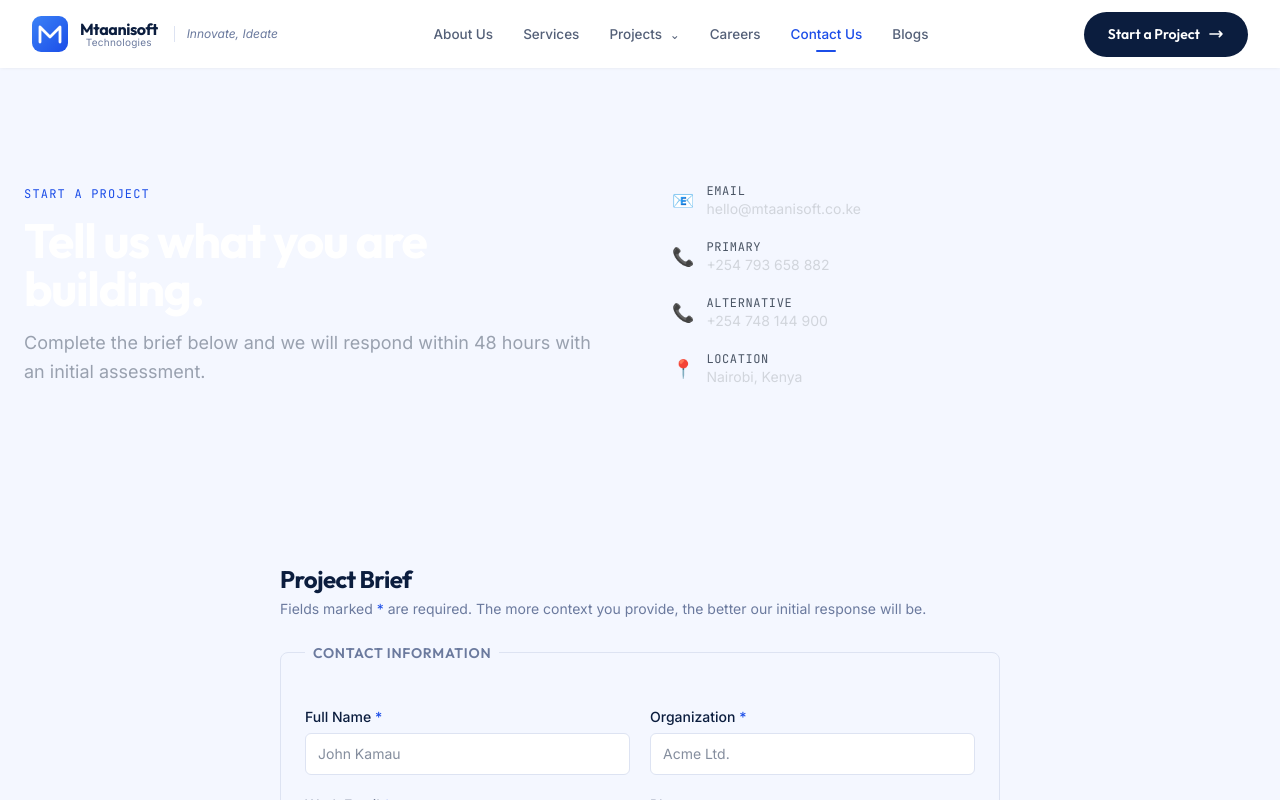
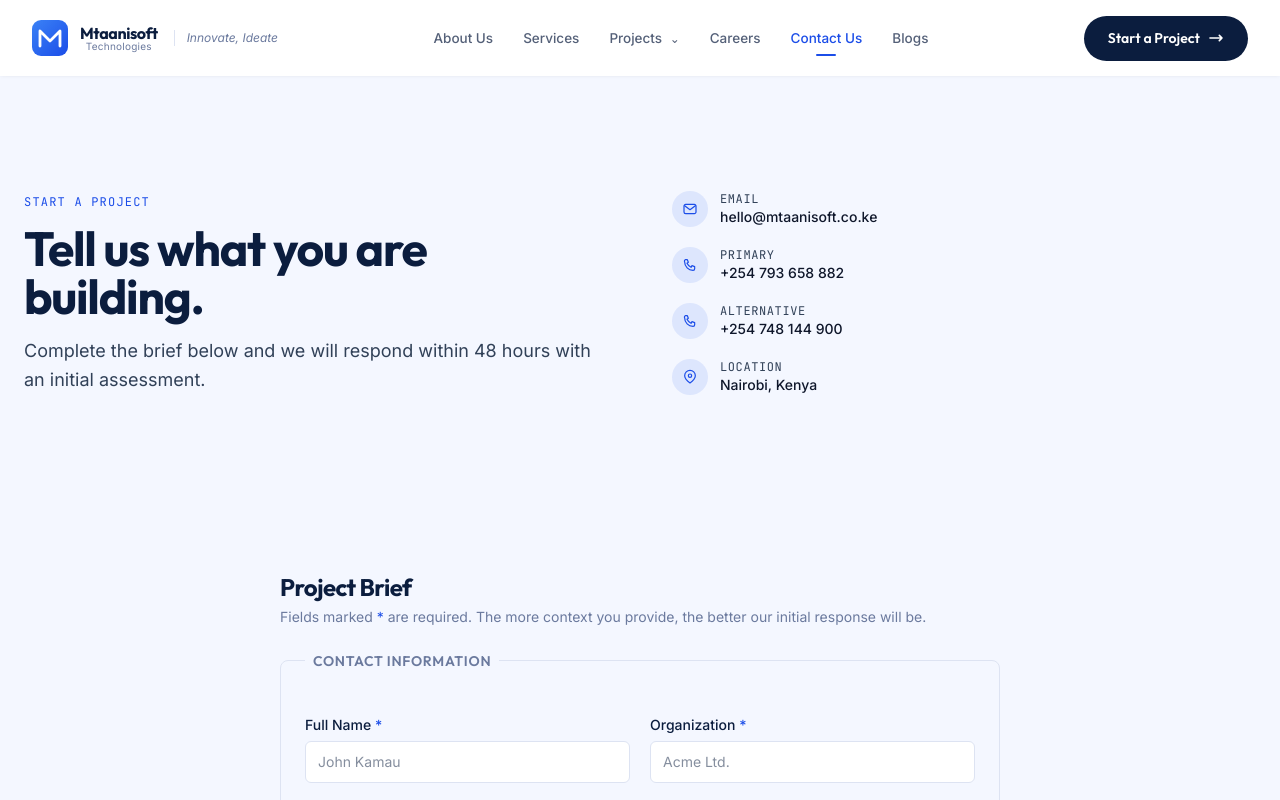
Before and after one commit to stevejj4/Mtaanisoft-Technologies-Website, a React (Vite) app: page / in a window 1280 px wide. Both pictures are taken after a click on the button "Contact Us". Shown: the top 800 px of the page. Built offline with nearby package versions, Linux system fonts and the light colour scheme; the HTML template or start-up script is replaced by a standard one.

Commit message:
ability to run on render

```diff
--- a/src/components/Nav.tsx
+++ b/src/components/Nav.tsx
@@ -50,7 +50,7 @@ export default function Nav({ page, navigate }: NavProps) {
 
   return (
     <nav className={`sticky top-0 z-50 bg-white transition-shadow duration-300 ${scrolled ? 'shadow-md shadow-black/5' : 'shadow-sm shadow-black/3'}`}>
-      <div className="max-w-7xl mx-auto px-5 md:px-8 flex items-center justify-between h-[68px]">
+      <div className="max-w-7xl mx-auto px-5 md:px-8 flex items-center justify-between min-h-19 py-2">
 
         {/* Logo */}
         <button onClick={() => go('about')} className="flex items-center gap-3 group shrink-0">
--- a/src/pages/AboutPage.tsx
+++ b/src/pages/AboutPage.tsx
@@ -151,10 +151,10 @@ export default function AboutPage({ navigate }: { navigate: (p: Page) => void })
             <h2 className="font-display text-3xl font-bold mt-3 mb-5 tracking-tight">
               Based in Nairobi, working across Kenya and beyond.
             </h2>
-            <p className="text-gray-400 text-sm leading-relaxed mb-6">
+            <p className="text-gray-300 text-sm leading-relaxed mb-6">
               Mtaanisoft Technologies operates from Nairobi, Kenya. We work with clients across Kenya and East Africa, and we have a distributed contributor network of technical specialists.
             </p>
-            <p className="text-gray-400 text-sm leading-relaxed">
+            <p className="text-gray-300 text-sm leading-relaxed">
               We understand Kenyan business environments, regulatory contexts, and the technical infrastructure realities that shape what solutions actually work here.
             </p>
           </div>
@@ -165,21 +165,21 @@ export default function AboutPage({ navigate }: { navigate: (p: Page) => void })
               { label: 'Remote-first', sub: 'Contributor model' },
               { label: 'Since 2023', sub: 'In operation' },
             ].map(item => (
-              <div key={item.label} className="border border-gray-800 rounded-lg p-5">
+              <div key={item.label} className="border border-gray-800 rounded-lg p-5 min-h-28 flex flex-col justify-center">
                 <div className="font-display font-semibold text-white mb-1">{item.label}</div>
-                <div className="text-xs font-mono text-gray-600">{item.sub}</div>
+                <div className="text-xs font-mono text-white/70">{item.sub}</div>
               </div>
             ))}
           </div>
         </div>
       </section>
 
-      <section className="py-20 bg-primary">
+      <section className="py-24 md:py-28 bg-primary">
         <div className="max-w-7xl mx-auto px-6 text-center">
           <h2 className="font-display text-3xl font-bold text-white mb-4 tracking-tight">
             Work with Mtaanisoft
           </h2>
-          <p className="text-emerald-100 mb-8 max-w-md mx-auto text-sm">
+          <p className="text-white/85 mb-8 max-w-md mx-auto text-sm">
             Whether you are a client with a project or a technical contributor looking for meaningful work.
           </p>
           <div className="flex flex-wrap justify-center gap-4">
--- a/src/pages/ContactPage.tsx
+++ b/src/pages/ContactPage.tsx
@@ -37,29 +37,47 @@ export default function ContactPage() {
 
   return (
     <div>
-      <div className="hero-mesh dot-grid text-white">
-        <div className="max-w-7xl mx-auto px-6 py-20 md:py-28 grid md:grid-cols-2 gap-16 items-end">
+      <div className="hero-mesh dot-grid text-foreground">
+        <div className="max-w-7xl mx-auto px-6 py-24 md:py-28 grid md:grid-cols-2 gap-16 items-end">
           <div>
             <span className="font-mono text-xs text-primary tracking-widest uppercase">Start a Project</span>
             <h1 className="font-display text-4xl md:text-5xl font-bold mt-3 tracking-tight">
               Tell us what you are building.
             </h1>
-            <p className="text-gray-400 mt-4 text-lg leading-relaxed">
+            <p className="text-slate-700 mt-4 text-lg leading-relaxed">
               Complete the brief below and we will respond within 48 hours with an initial assessment.
             </p>
           </div>
           <div className="space-y-5">
             {[
-              { icon: '📧', label: 'Email', value: 'hello@mtaanisoft.co.ke' },
-              { icon: '📞', label: 'Primary', value: '+254 793 658 882' },
-              { icon: '📞', label: 'Alternative', value: '+254 748 144 900' },
-              { icon: '📍', label: 'Location', value: 'Nairobi, Kenya' },
+              { icon: 'email', label: 'Email', value: 'hello@mtaanisoft.co.ke' },
+              { icon: 'phone', label: 'Primary', value: '+254 793 658 882' },
+              { icon: 'phone', label: 'Alternative', value: '+254 748 144 900' },
+              { icon: 'location', label: 'Location', value: 'Nairobi, Kenya' },
             ].map(c => (
               <div key={c.label} className="flex items-center gap-3">
-                <span className="text-lg">{c.icon}</span>
+                <span className="w-9 h-9 rounded-full bg-primary/10 text-primary flex items-center justify-center" aria-hidden="true">
+                  {c.icon === 'email' && (
+                    <svg className="w-4 h-4" fill="none" viewBox="0 0 24 24" stroke="currentColor" strokeWidth={1.8}>
+                      <path strokeLinecap="round" strokeLinejoin="round" d="M3 7.5A2.5 2.5 0 015.5 5h13A2.5 2.5 0 0121 7.5v9a2.5 2.5 0 01-2.5 2.5h-13A2.5 2.5 0 013 16.5v-9z" />
+                      <path strokeLinecap="round" strokeLinejoin="round" d="M4 7l8 6 8-6" />
+                    </svg>
+                  )}
+                  {c.icon === 'phone' && (
+                    <svg className="w-4 h-4" fill="none" viewBox="0 0 24 24" stroke="currentColor" strokeWidth={1.8}>
+                      <path strokeLinecap="round" strokeLinejoin="round" d="M5 4h3l1.5 4-2 1.5a14 14 0 006 6L15 13l4 1.5v3A2.5 2.5 0 0116.5 20C9.596 20 4 14.404 4 7.5A2.5 2.5 0 015 4z" />
+                    </svg>
+                  )}
+                  {c.icon === 'location' && (
+                    <svg className="w-4 h-4" fill="none" viewBox="0 0 24 24" stroke="currentColor" strokeWidth={1.8}>
+                      <path strokeLinecap="round" strokeLinejoin="round" d="M20 10c0 5-8 11-8 11S4 15 4 10a8 8 0 1116 0z" />
+                      <circle cx="12" cy="10" r="2.5" />
+                    </svg>
+                  )}
+                </span>
                 <div>
-                  <div className="text-xs font-mono text-gray-600 uppercase tracking-wider">{c.label}</div>
-                  <div className="text-sm text-gray-300">{c.value}</div>
+                  <div className="text-xs font-mono text-slate-700 uppercase tracking-wider">{c.label}</div>
+                  <div className="text-sm text-slate-900 font-medium">{c.value}</div>
                 </div>
               </div>
             ))}
```
